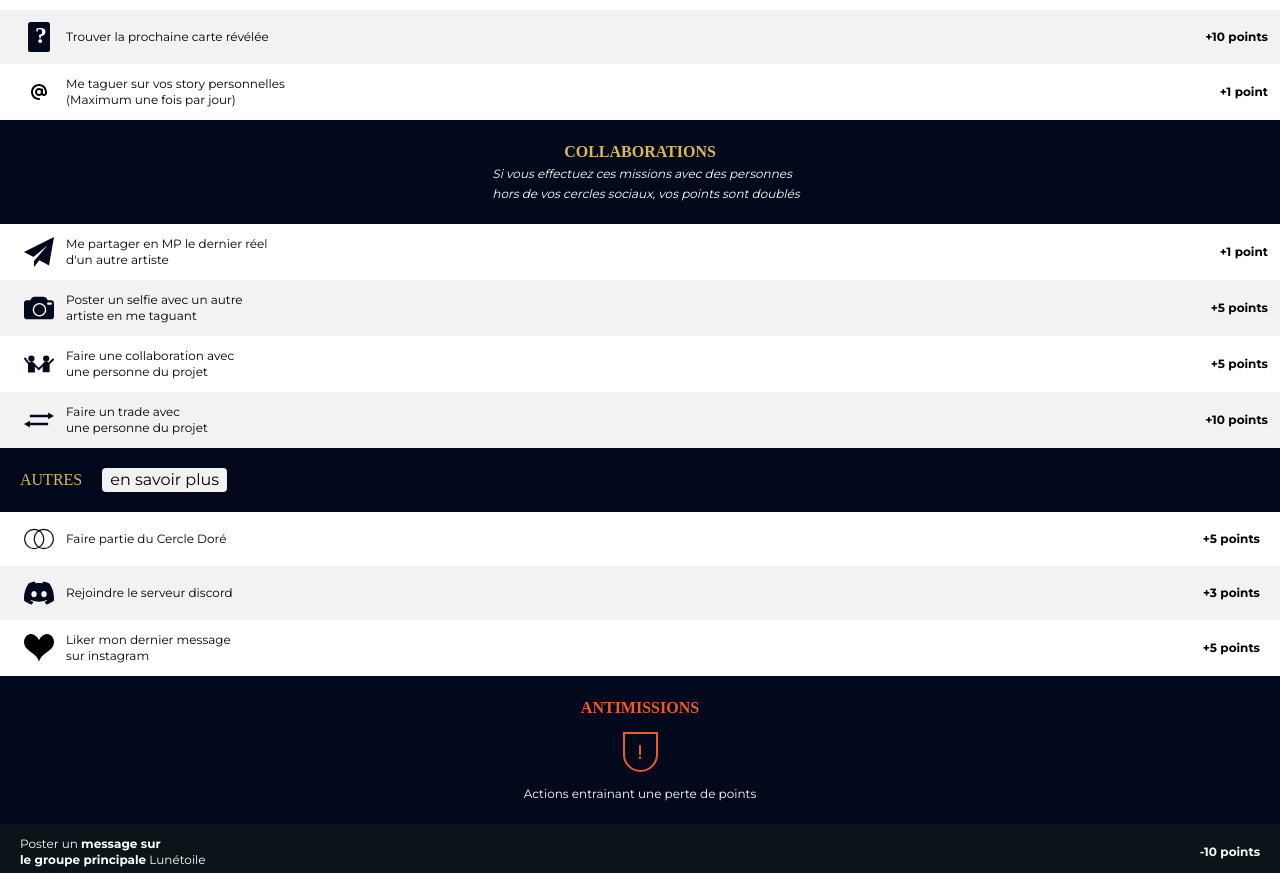
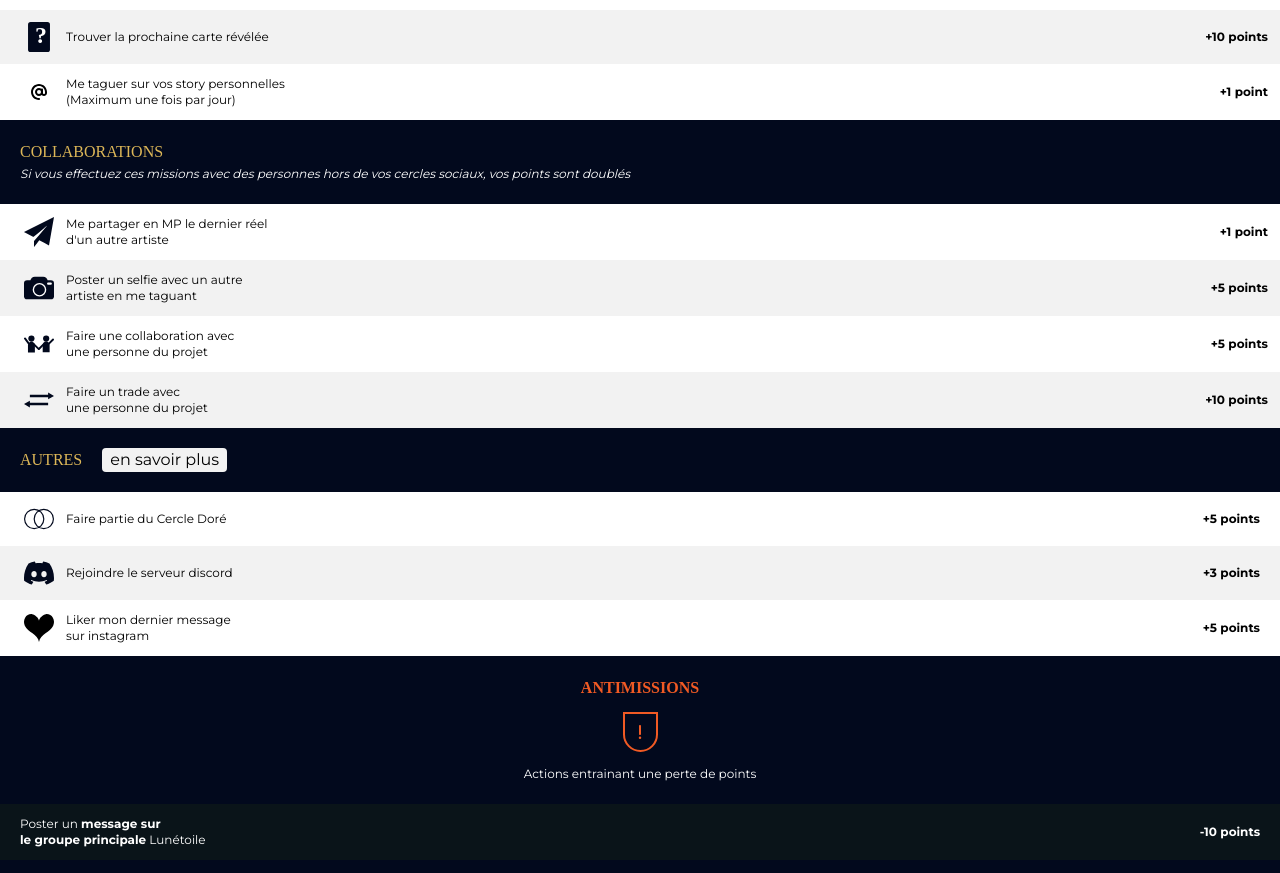
Before and after one commit to Martint1n/HousesTournament, a Next.js app: page / in a window 1280 px wide. Shown: the part 1640-2513 px from the top of the page. Built offline with nearby package versions, Linux system fonts and the light colour scheme; no server answers.

Commit message:
put collaboration on left

```diff
--- a/components/Rules.js
+++ b/components/Rules.js
@@ -54,8 +54,6 @@ function Rules() {
                     </p>
             </div>
         </div>
-        {/*
-        <GoldenCircle showGoldenCircle={true} />  */}
         <div className='shadow-top-only-2 flex justify-center items-center'>
             <p className='pt-5 pb-8 font-["Cormorant_Garamond"] text-2xl'>LES MISSIONS</p>
         </div>
@@ -134,9 +132,9 @@ function Rules() {
         </div>
 
 
-        <div className='bg-deep-blue w-screen flex pt-5 pb-5 flex-col'>
-            <h2 className="text-gold font-['Cormorant_Garamond'] font-semibold self-center">COLLABORATIONS</h2>
-            <p className='text-xs italic text-white leading-5 pl-3 self-center'>Si vous effectuez ces missions avec des personnes <br/>hors de vos cercles sociaux, vos points sont doublés</p>
+        <div className='bg-deep-blue w-screen flex pt-5 pb-5 pl-5 flex-col'>
+            <h2 className="text-gold font-['Cormorant_Garamond']">COLLABORATIONS</h2>
+            <p className='w-[80vw] text-xs italic text-white leading-5'>Si vous effectuez ces missions avec des personnes hors de vos cercles sociaux, vos points sont doublés</p>
         </div>
         <div className='pl-3 flex pt-3 pb-3 justify-between items-center'>
             <div className='flex items-center pl-3'>
```
